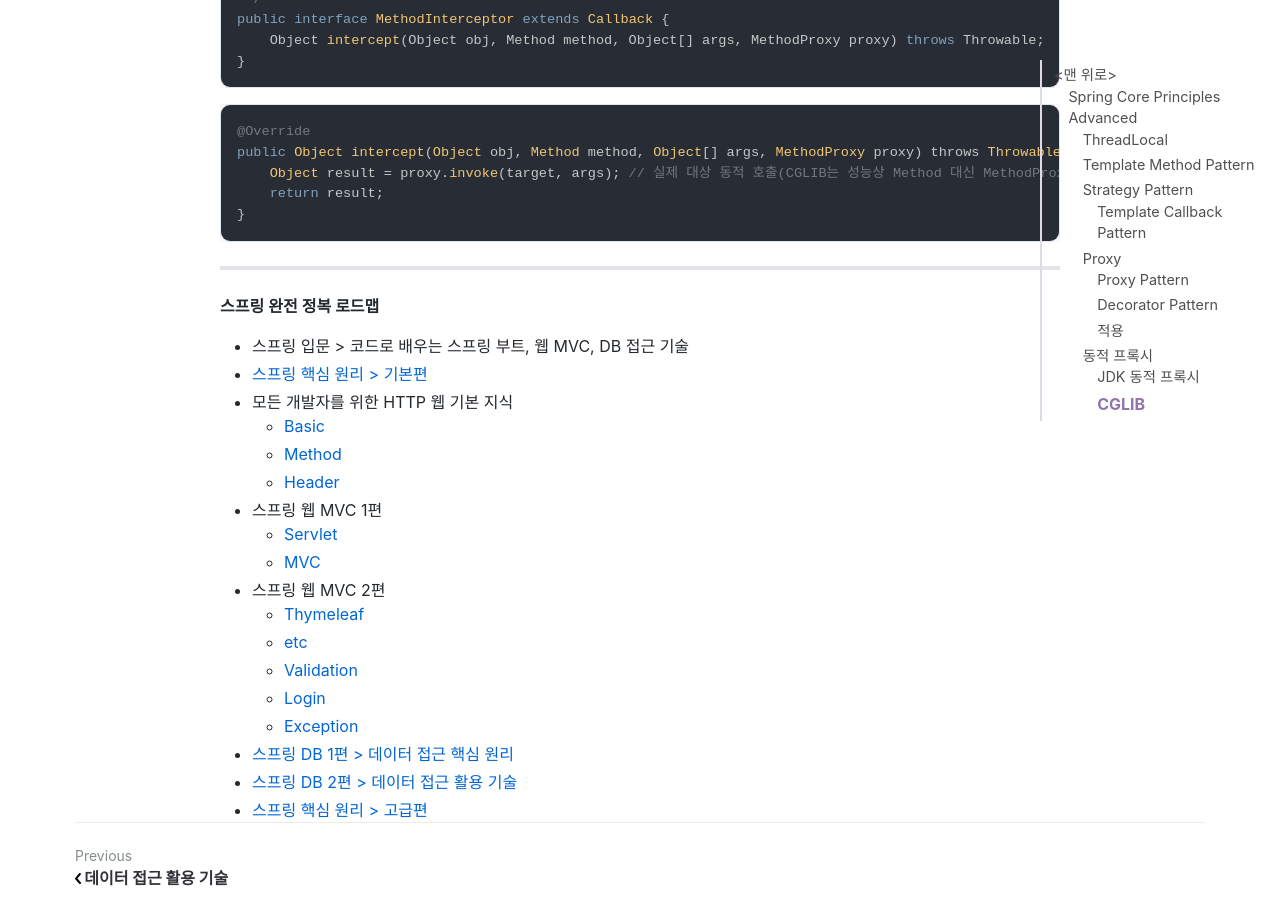
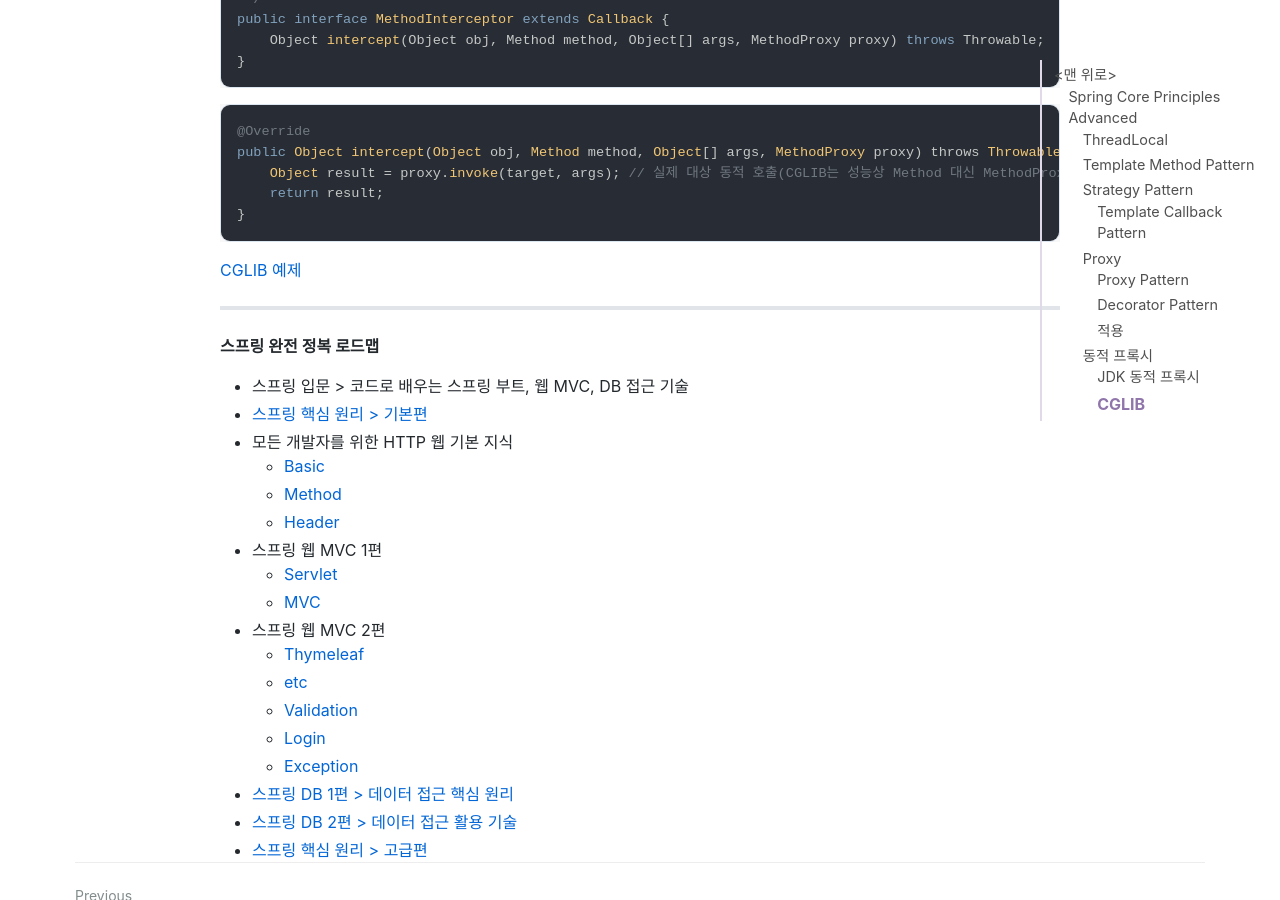
Before and after one commit to jihunparkme/jihunparkme.github.io, a Jekyll site: the page built from _posts/2022-11-20-Spring-Core-Principles-Advanced.md, in a window 1280 px wide and 900 px high, scrolled down 12946 px. Built offline with Jekyll 4.4.1, drawn with Linux system fonts in a browser that asks for light colours; nearby versions of some CDN libraries; comment, search, counter and statistics services are not loaded.

Commit message:
add: commit url

````diff
--- a/_posts/2022-11-20-Spring-Core-Principles-Advanced.md
+++ b/_posts/2022-11-20-Spring-Core-Principles-Advanced.md
@@ -422,7 +422,7 @@
 }
 ```
 
-
+[CGLIB 예제](https://github.com/jihunparkme/Inflearn-Spring-Core-Principles-Advanced/commit/b5f3e1b8da984c1e91fc29365fcf606861340238)
 
 
 
````
